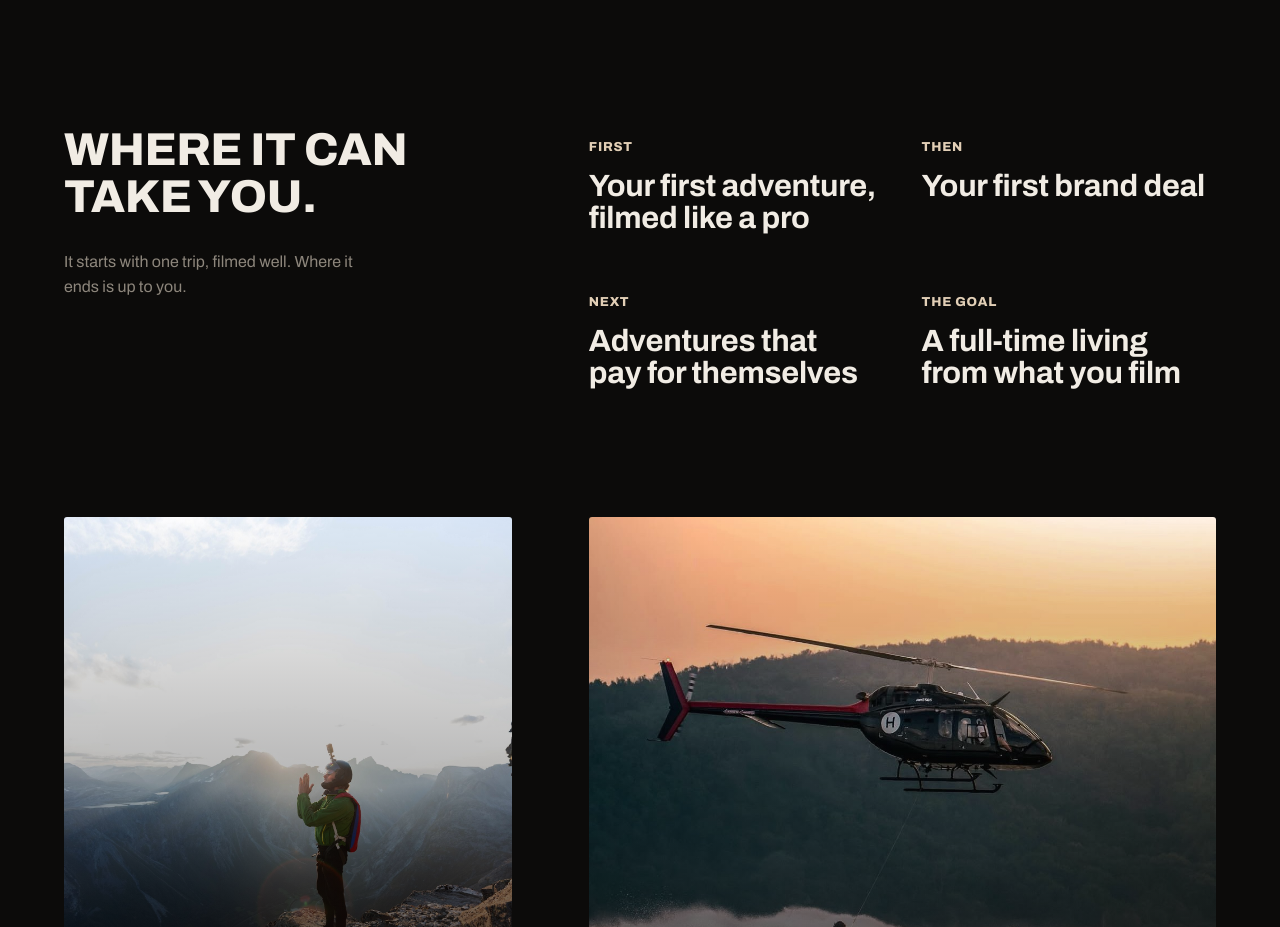
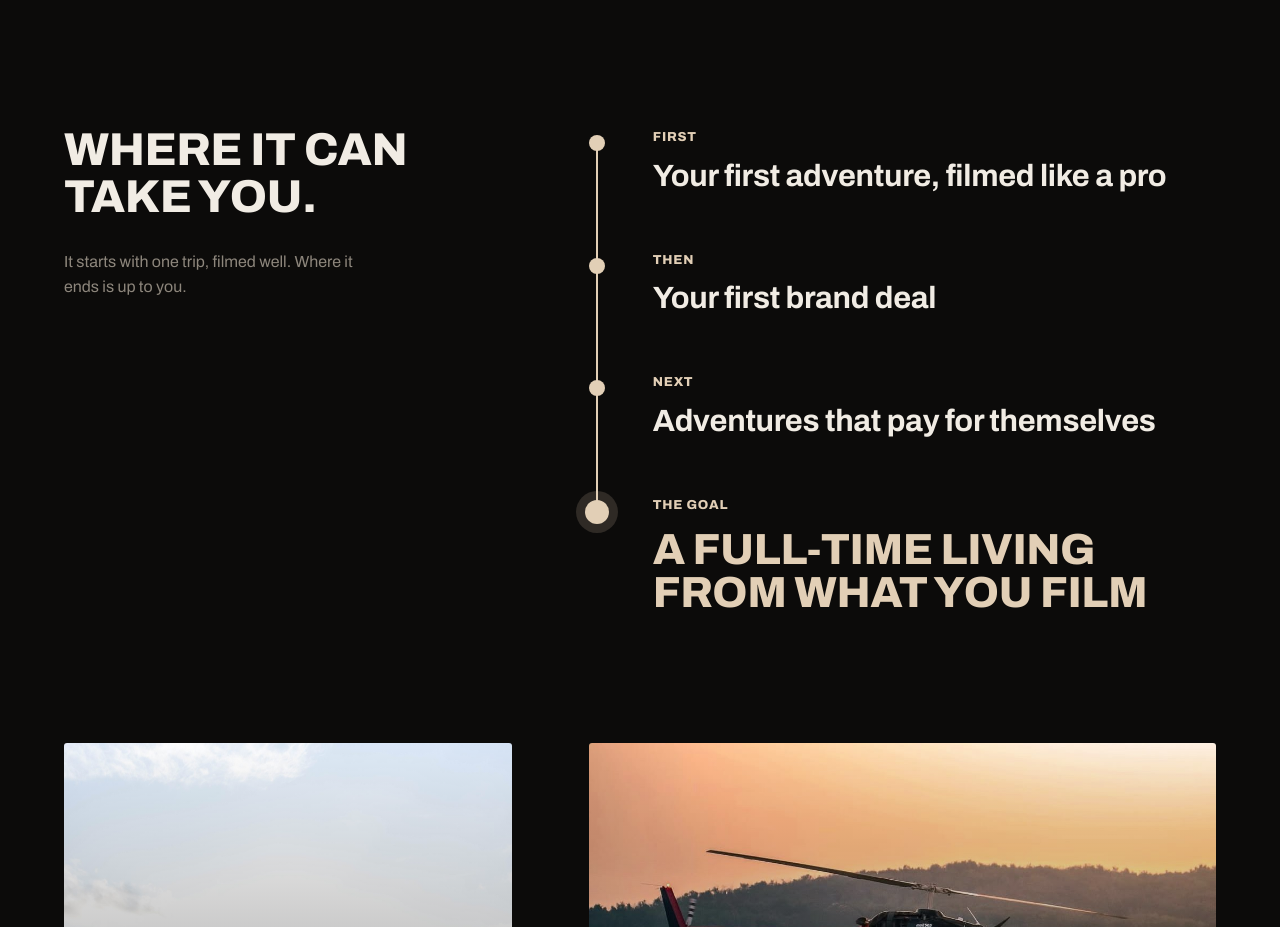
Before and after one commit to simonbern/creator-lab, a plain HTML site: page index.html in a window 1280 px wide. Shown: the part 1020-1947 px from the top of the page. Drawn offline with Linux system fonts and the light colour scheme.

Commit message:
Round 4, point 4: path line fills on scroll, steps light up, the goal stands out
Co-Authored-By: Claude Opus 5.5 <noreply@anthropic.com>
Claude-Session: https://claude.ai/code/session_014gSWR4LcKv3a5ncgRe9DZ1

```diff
--- a/index.html
+++ b/index.html
@@ -185,11 +185,23 @@ nav .btn{font-size:12px;padding:12px 18px;display:inline-block;width:auto}
 .value .after{margin-top:0;display:flex;gap:28px;align-items:center;flex-wrap:wrap}
 
 /* path: title left, four steps right */
-.steps{list-style:none;display:grid;grid-template-columns:1fr 1fr;gap:clamp(40px,4.5vw,64px) clamp(28px,3vw,48px);padding-top:10px}
-@media (max-width:560px){.steps{grid-template-columns:1fr}}
-.steps .when{display:block;color:var(--sand);font-stretch:125%;font-weight:800;text-transform:uppercase;letter-spacing:.06em;font-size:13px;margin-bottom:12px}
-.steps h3{font-stretch:100%;font-weight:700;letter-spacing:-.01em;font-size:clamp(26px,2.4vw,36px);line-height:1.05;hyphens:none}
-.steps .horizon h3,.steps .horizon .when{color:var(--mute)}
+/* path: one vertical line that fills as you scroll, each step lights up when the line reaches it */
+.steps{--pl:clamp(48px,5vw,68px);--top:16px;--len:0px;--fill:0px;list-style:none;position:relative;display:grid;gap:clamp(40px,4.5vw,60px);padding:0 0 0 var(--pl)}
+.steps::before,.steps::after{content:"";position:absolute;left:7px;top:var(--top);width:2px;border-radius:2px}
+.steps::before{height:var(--len);background:rgba(241,236,228,.12)}
+.steps::after{height:min(var(--fill),var(--len));background:var(--sand)}
+.steps li{position:relative}
+.steps li::before{content:"";position:absolute;left:calc(-1 * var(--pl));top:8px;width:16px;height:16px;border-radius:50%;background:#2e2a26;transition:background .45s,box-shadow .6s}
+.steps li.on::before{background:var(--sand)}
+.steps .when{display:block;color:var(--sand);font-stretch:125%;font-weight:800;text-transform:uppercase;letter-spacing:.06em;font-size:13px;margin-bottom:12px;opacity:.4;transition:opacity .45s}
+.steps h3{font-stretch:100%;font-weight:700;letter-spacing:-.01em;font-size:clamp(26px,2.4vw,36px);line-height:1.05;hyphens:none;color:#5c5750;transition:color .45s}
+.steps li.on .when{opacity:1}
+.steps li.on h3{color:var(--ink)}
+/* the goal: bigger, wide caps, sand once reached */
+.steps li.goal::before{left:calc(-1 * var(--pl) - 4px);top:5px;width:24px;height:24px}
+.steps li.goal.on::before{box-shadow:0 0 0 9px rgba(226,207,182,.16)}
+.steps li.goal h3{font-stretch:125%;font-weight:800;text-transform:uppercase;font-size:clamp(30px,3.4vw,52px);line-height:1}
+.steps li.goal.on h3{color:var(--sand)}
 .disclaim{margin-top:28px;color:var(--mute);font-size:16px;max-width:34ch}
 
 .routes{display:grid;grid-template-columns:var(--cols);gap:var(--gap);margin-top:clamp(80px,10vw,150px)}
@@ -297,7 +309,7 @@ footer .soc{display:flex;gap:24px}
         <li class="rv"><span class="when">First</span><h3>Your first adventure, filmed like a pro</h3></li>
         <li class="rv" style="--i:1"><span class="when">Then</span><h3>Your first brand deal</h3></li>
         <li class="rv" style="--i:2"><span class="when">Next</span><h3>Adventures that pay for themselves</h3></li>
-        <li class="rv" style="--i:3"><span class="when">The goal</span><h3>A full&#8209;time living from what you film</h3></li>
+        <li class="rv goal" style="--i:3"><span class="when">The goal</span><h3>A full&#8209;time living from what you film</h3></li>
       </ol>
     </div>
     <div class="routes">
@@ -455,6 +467,15 @@ addEventListener('scroll',()=>nav.classList.toggle('solid',scrollY>40),{passive:
 // a [data-group] reveals all its items together, in order (their --i sets the stagger)
 const io=new IntersectionObserver(es=>es.forEach(e=>{if(!e.isIntersecting)return;const t=e.target;(t.hasAttribute('data-group')?t.querySelectorAll('.rv'):[t]).forEach(el=>el.classList.add('in'));io.unobserve(t)}),{threshold:.12});
 document.querySelectorAll('[data-group]').forEach(g=>io.observe(g));
+// path line: fill follows the scroll, a step lights up once the line reaches its dot
+const steps=document.querySelector('.steps');
+if(steps){const lis=[...steps.children],still=matchMedia('(prefers-reduced-motion:reduce)').matches;let tick=0;
+const mid=li=>li.offsetTop+(li.classList.contains('goal')?17:16); // dot centre, matches the CSS
+const draw=()=>{tick=0;const top=mid(lis[0]),len=mid(lis[lis.length-1])-top;
+const fill=still?len:Math.max(0,Math.min(len,innerHeight*.62-(steps.getBoundingClientRect().top+top)));
+steps.style.setProperty('--top',top+'px');steps.style.setProperty('--len',len+'px');steps.style.setProperty('--fill',fill+'px');
+lis.forEach(li=>li.classList.toggle('on',mid(li)-top<=fill+1))};
+const ask=()=>{if(!tick)tick=requestAnimationFrame(draw)};addEventListener('scroll',ask,{passive:true});addEventListener('resize',ask);draw()}
 // buttons: one light streak the first time each comes into view
 const bio=new IntersectionObserver(es=>es.forEach(e=>{if(e.isIntersecting){setTimeout(()=>e.target.classList.add('shine'),500);bio.unobserve(e.target)}}),{threshold:1});
 document.querySelectorAll('.btn').forEach(b=>bio.observe(b));
```
